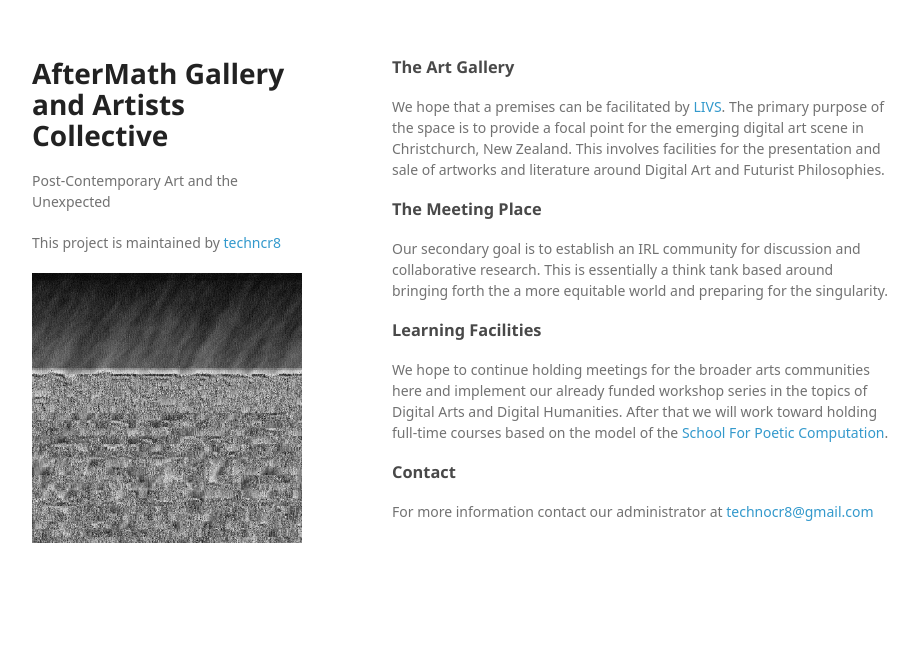
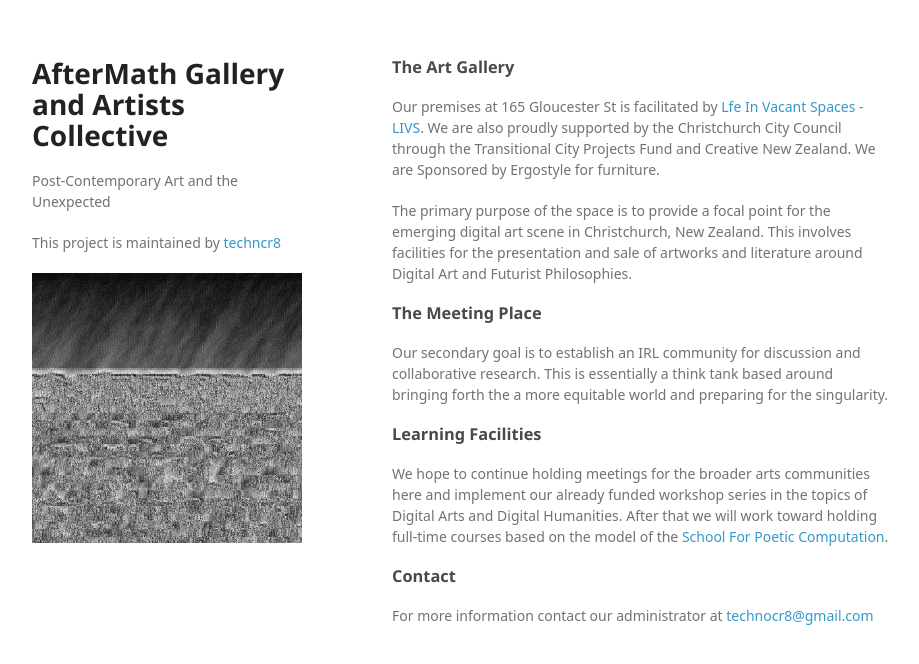
Before and after one commit to techncr8/AfterMath, a plain HTML site: page index.html in a window 1280 px wide. Shown: the whole page, without its empty margins (178-1097 px from the left). Drawn offline with Linux system fonts and the light colour scheme; a web font is replaced by a local one.

Commit message:
Update index.html

```diff
--- a/index.html
+++ b/index.html
@@ -28,7 +28,9 @@
         <h3>
 <a id="the-art-gallery" class="anchor" href="#the-art-gallery" aria-hidden="true"><span aria-hidden="true" class="octicon octicon-link"></span></a>The Art Gallery</h3>
 
-<p>We hope that a premises can be facilitated by <a href="http://livs.org.nz/">LIVS</a>. The primary purpose of the space is to provide a focal point for the emerging digital art scene in Christchurch, New Zealand. This involves facilities for the presentation and sale of artworks and literature around Digital Art and Futurist Philosophies.</p>
+<p>Our premises at 165 Gloucester St is facilitated by <a href="http://livs.org.nz/">Lfe In Vacant Spaces - LIVS</a>. We are also proudly supported by the Christchurch City Council through the Transitional City Projects Fund and Creative New Zealand. We are Sponsored by Ergostyle for furniture. </p>
+
+ <p>The primary purpose of the space is to provide a focal point for the emerging digital art scene in Christchurch, New Zealand. This involves facilities for the presentation and sale of artworks and literature around Digital Art and Futurist Philosophies.</p>
 
 <h3>
 <a id="the-meeting-place" class="anchor" href="#the-meeting-place" aria-hidden="true"><span aria-hidden="true" class="octicon octicon-link"></span></a>The Meeting Place</h3>
```
